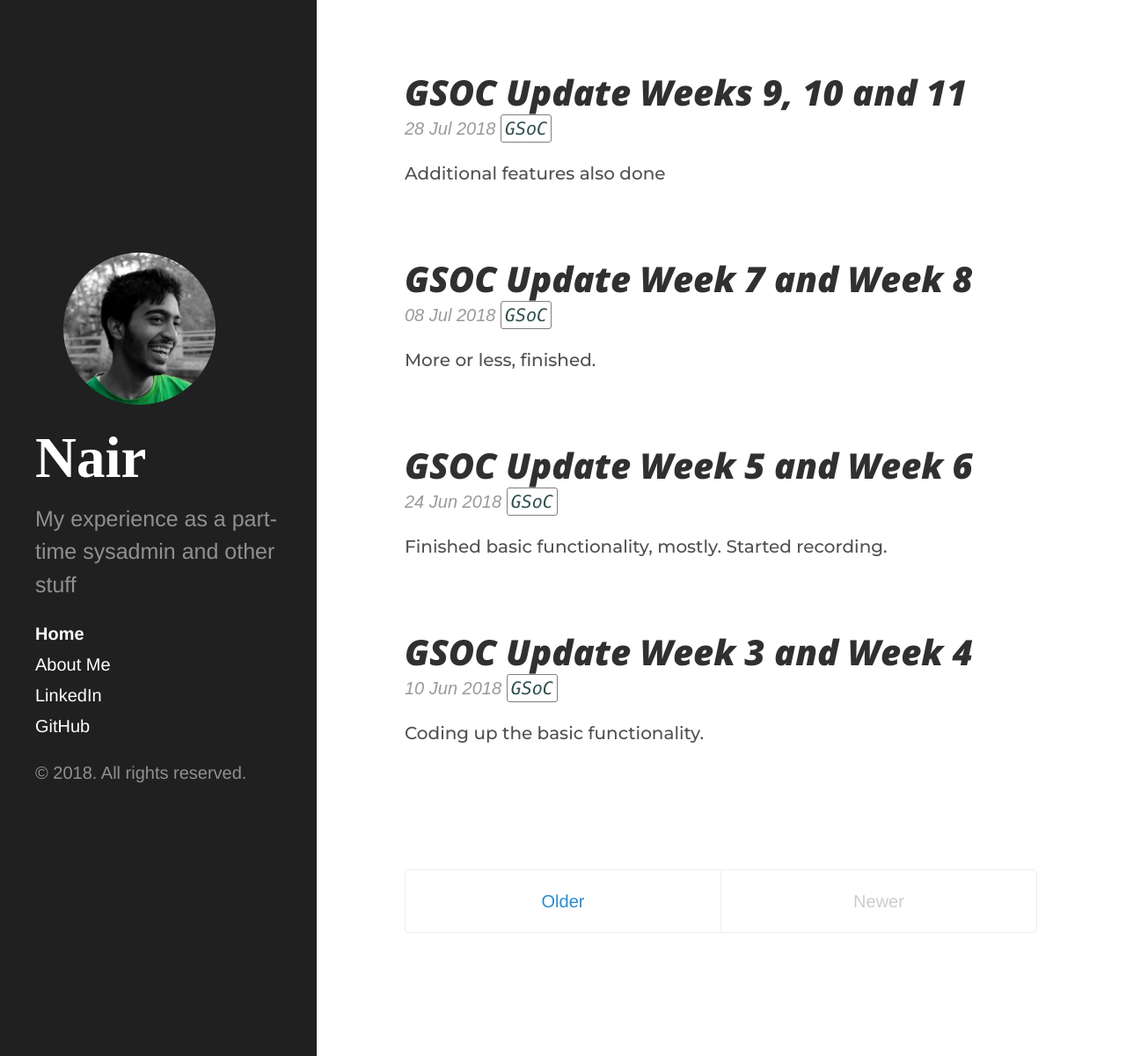
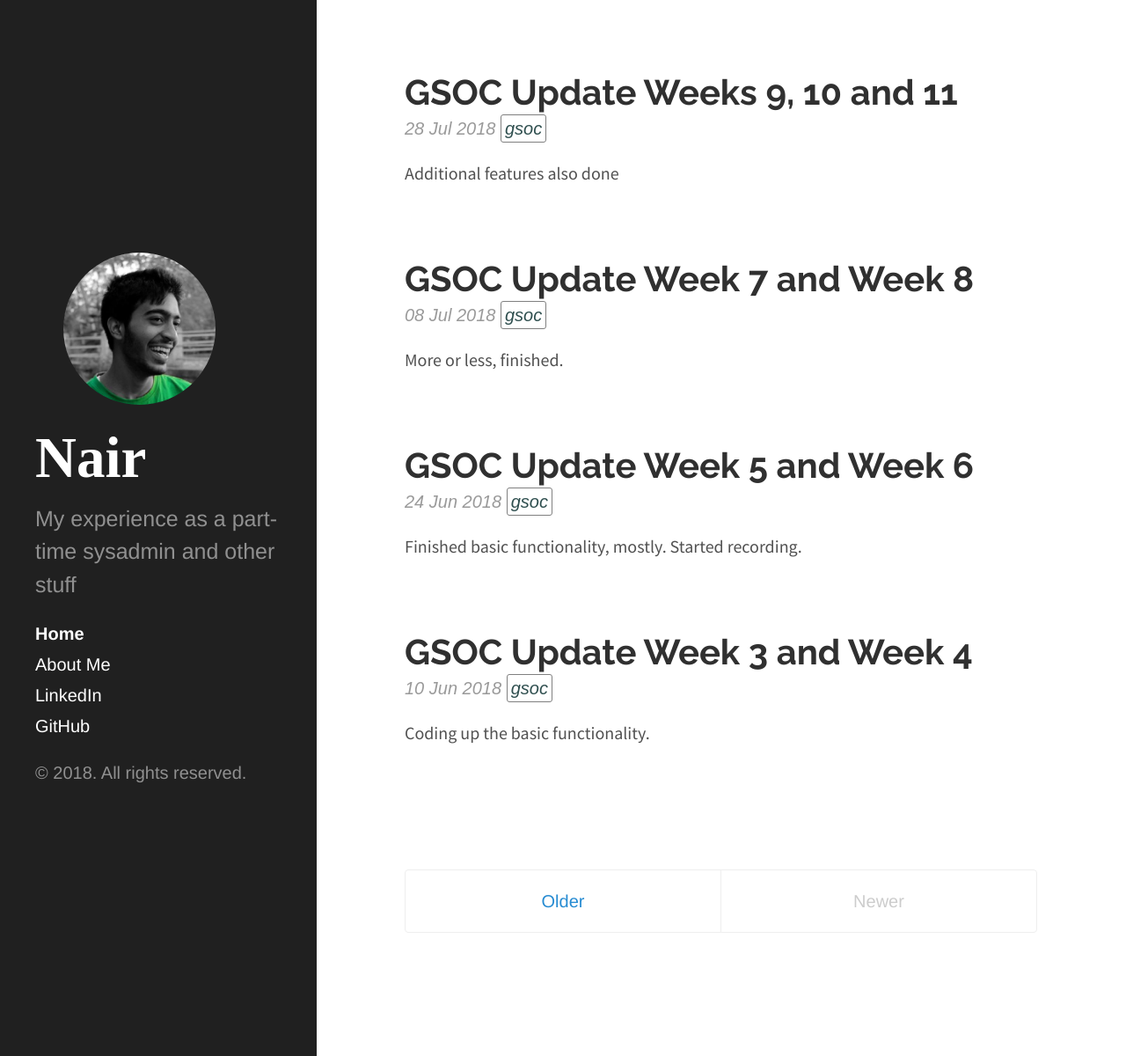
Before and after one commit to AadityaNair/AadityaNair.github.io, a Jekyll site: the page built from index.html, in a window 1280 px wide and 1200 px high. Shown: the whole window at 88% size. Built offline with Jekyll 4.4.1, drawn with Linux system fonts in a browser that asks for light colours; the list of posts is cut into pages by our own code.

Commit message:
Fonts look better now

```diff
--- a/_includes/head.html
+++ b/_includes/head.html
@@ -28,5 +28,5 @@
     <link rel="stylesheet" href="{{ "public/css/syntax.css" | relative_url }}">
     <link rel="stylesheet" href="{{ "/public/css/hyde.css"  | relative_url }}">
     <link rel="stylesheet" href="{{ "/public/css/custom.css"| relative_url }}">
-    <link rel="stylesheet" href="http://fonts.googleapis.com/css?family=Montserrat:500|Open+Sans:800i">
+    <link rel="stylesheet" href="https://fonts.googleapis.com/css?family=Raleway:700|Source+Sans+Pro">
 </head>
--- a/public/css/custom.css
+++ b/public/css/custom.css
@@ -34,8 +34,9 @@
    padding-right: 0.2rem;
    display: inline-block;
    border-radius: 3px;
-   font-family: 'Menlo';
-   /*font-style: normal;*/
+   font-family: sans-serif;
+   font-style: italic;
+   text-transform: lowercase;
    /*do something about these specific values*/
 }
 
--- a/public/css/hyde.css
+++ b/public/css/hyde.css
@@ -90,7 +90,7 @@
 .content {
   padding-top:    4rem;
   padding-bottom: 4rem;
-  font-family: "Montserrat";
+  font-family: "Source Sans Pro", sans-serif;
 }
 
 @media (min-width: 48em) {
--- a/public/css/poole.css
+++ b/public/css/poole.css
@@ -317,8 +317,8 @@
 .post-title,
 .post-title a {
   color: #303030;
-  font-family: 'Open Sans';
-  font-style: oblique;
+  font-family: 'Raleway', sans-serif;
+  font-weight: 900;
 }
 .page-title,
 .post-title {
```
